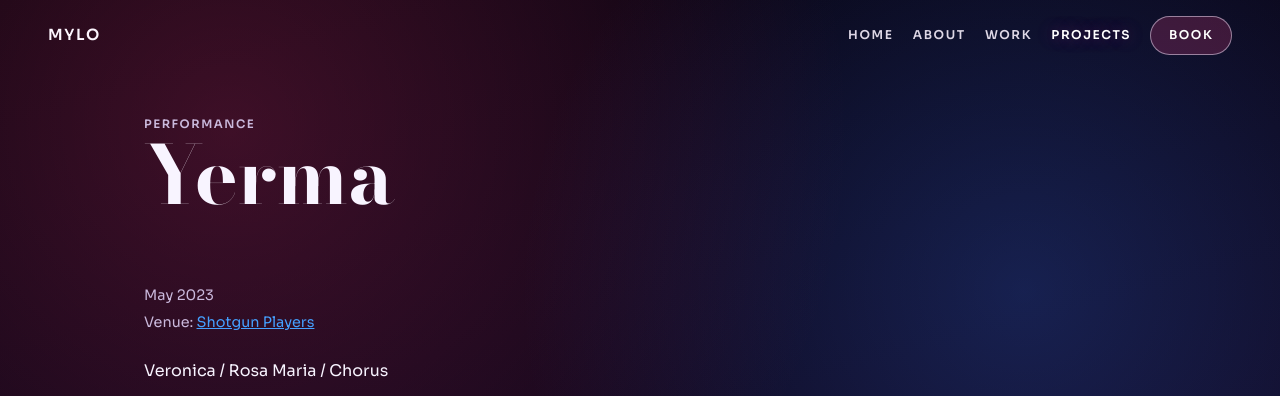
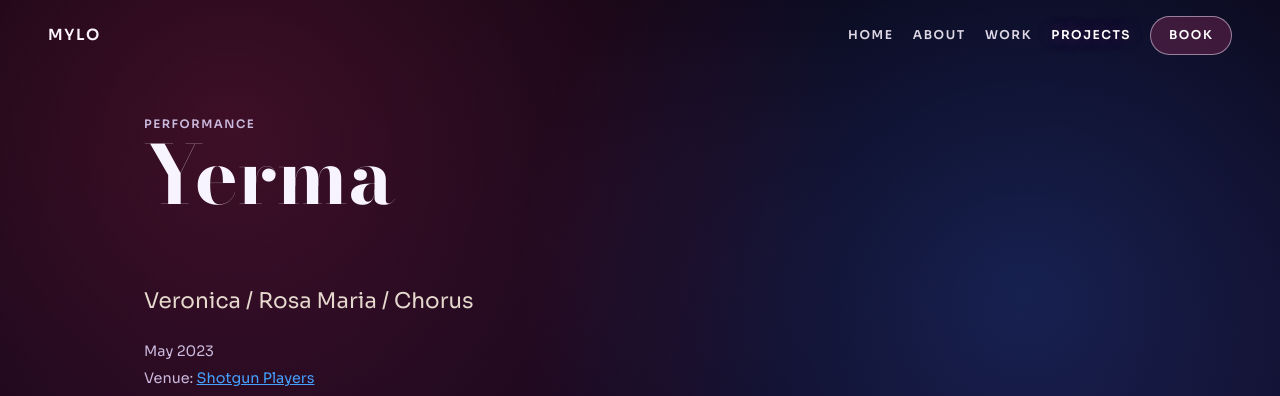
Before and after one commit to mycardona/portfolio, an Eleventy site: page src/content/projects/yerma.md in a window 1280 px wide. Shown: the top 396 px of the page. Built offline with nearby package versions, Linux system fonts and the light colour scheme; Eleventy itself is replaced by a stand-in of ours; files that its build step writes are made by us from their sources; files whose address does not match are found by name.

Commit message:
Update Project “yerma”

```diff
--- a/src/content/projects/yerma.md
+++ b/src/content/projects/yerma.md
@@ -3,7 +3,7 @@ title: "Yerma "
 date: 2023-05
 categories:
   - performance
-summary: ""
+summary: "Veronica / Rosa Maria / Chorus "
 venueName: Shotgun Players
 venueUrl: https://shotgunplayers.org
 coverImage: /uploads/yerma_2023_234.jpg
@@ -16,6 +16,4 @@ gallery:
   - /uploads/Yerma_2023_007.webp
   - /uploads/Yerma_2023_008.webp
 ---
-Veronica / Rosa Maria / Chorus
-
 Directed by Katja River
```
